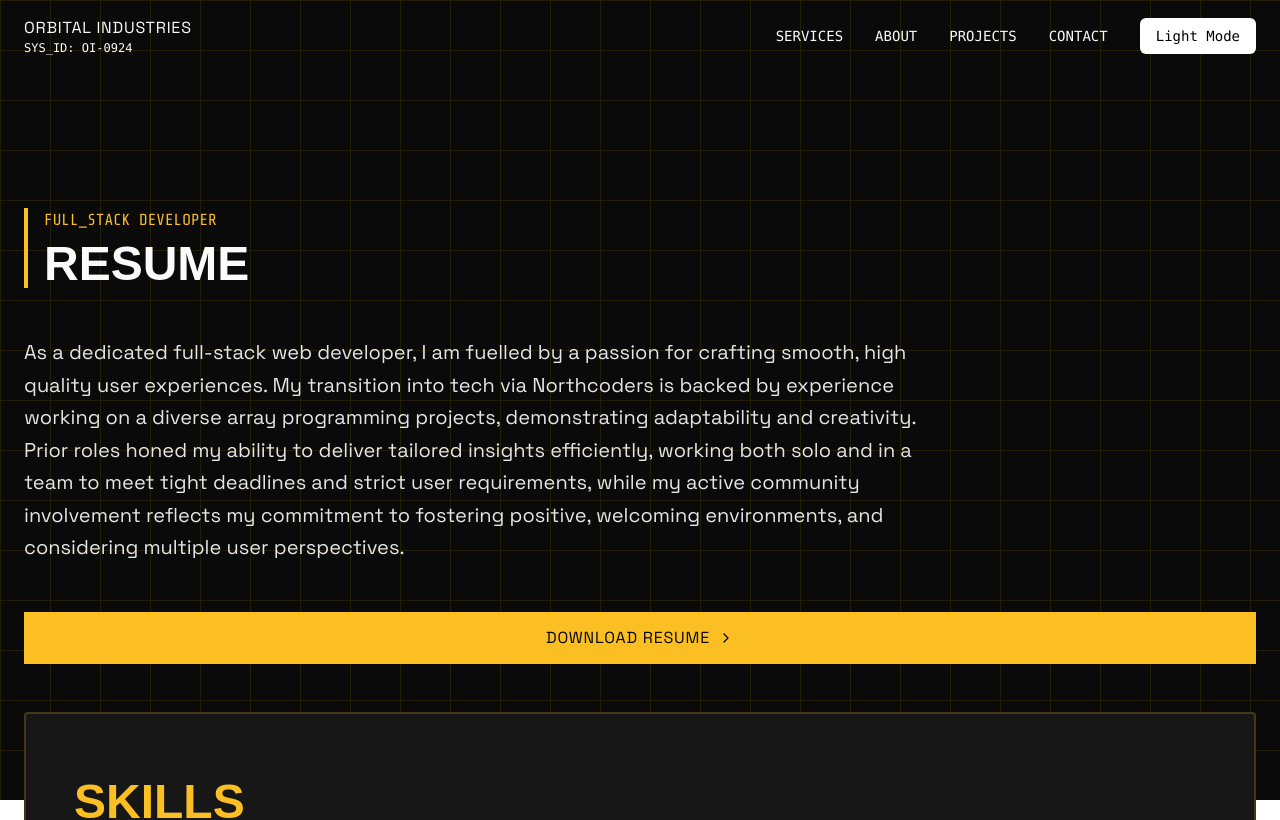
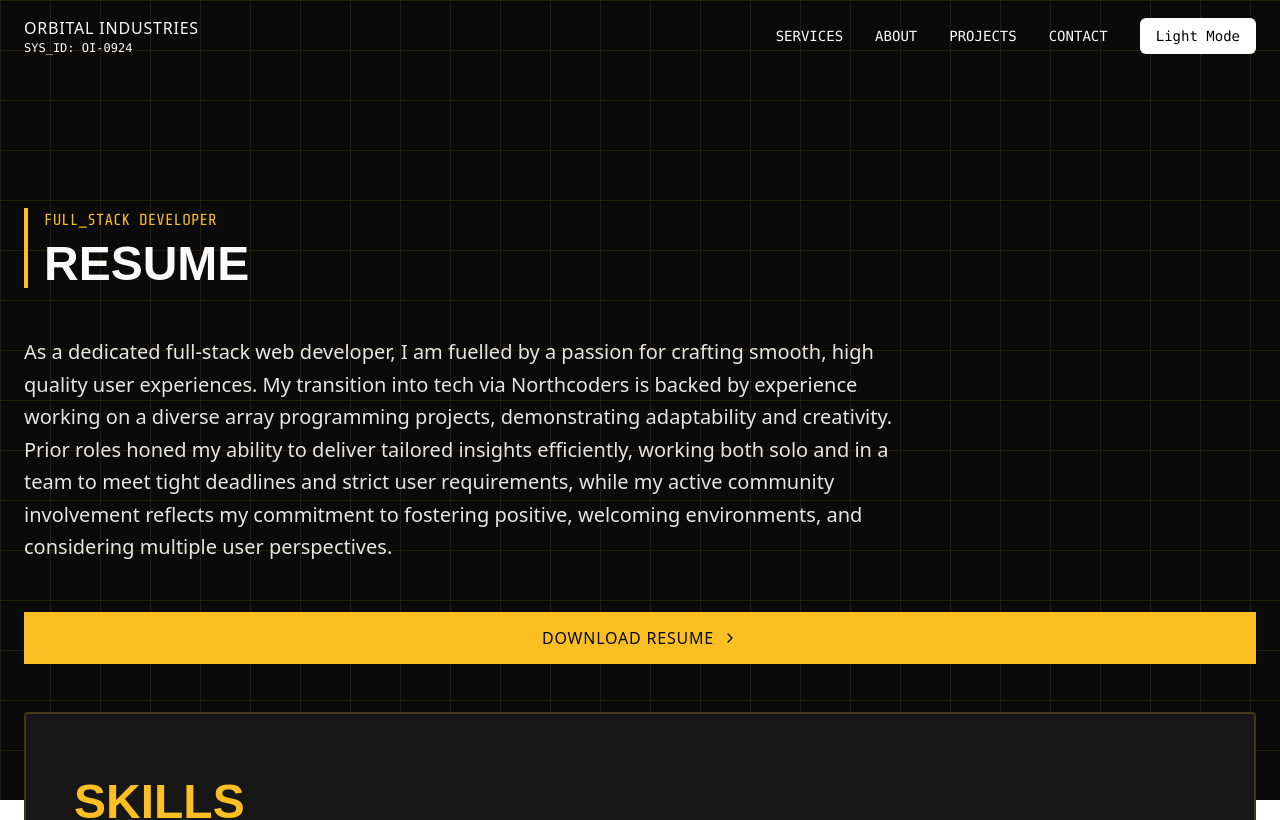
Before and after one commit to Howling-Techie/orbital-industries-portfolio, a React (Vite) app: page /orbital-industries-portfolio/resume in a window 1280 px wide. Shown: the top 820 px of the page. Built offline with nearby package versions, Linux system fonts and the light colour scheme.

Commit message:
Replaced Google Fonts imports with local Fontsource packages for better performance and updated font-family references accordingly.

```diff
--- a/package.json
+++ b/package.json
@@ -14,6 +14,9 @@
     "@fontsource-variable/orbitron": "^5.2.8",
     "@radix-ui/react-label": "^2.1.7",
     "@radix-ui/react-slot": "^1.2.3",
+    "@fontsource-variable/space-grotesk": "^5.2.10",
+    "@fontsource/rajdhani": "^5.2.7",
+    "@fontsource/share-tech-mono": "^5.2.7",
     "@tailwindcss/vite": "^4.1.14",
     "class-variance-authority": "0.7.1",
     "clsx": "^2.1.1",
--- a/src/index.css
+++ b/src/index.css
@@ -1,6 +1,3 @@
-@import url('https://fonts.googleapis.com/css2?family=Space+Grotesk:wght@400;500;600;700&family=Roboto+Mono:wght@400;500;600;700&display=swap');
-@import url('https://fonts.googleapis.com/css2?family=Orbitron:wght@400;500;600;700;800;900&family=Rajdhani:wght@300;400;500;600;700&family=Share+Tech+Mono&display=swap');
-
 @custom-variant dark (&:is(.dark *));
 
 @keyframes wipeTransitionIn {
@@ -35,10 +32,10 @@
     }
 
     body {
-        font-family: 'Space Grotesk', system-ui, -apple-system, sans-serif;
+        font-family: 'Space Grotesk Variable', system-ui, -apple-system, sans-serif;
     }
 
     .font-mono {
-        font-family: 'Roboto Mono', monospace;
+        font-family: 'Roboto Mono Variable', monospace;
     }
 }
```
Also changed, not shown: src/main.tsx (+8 -0 lines).
